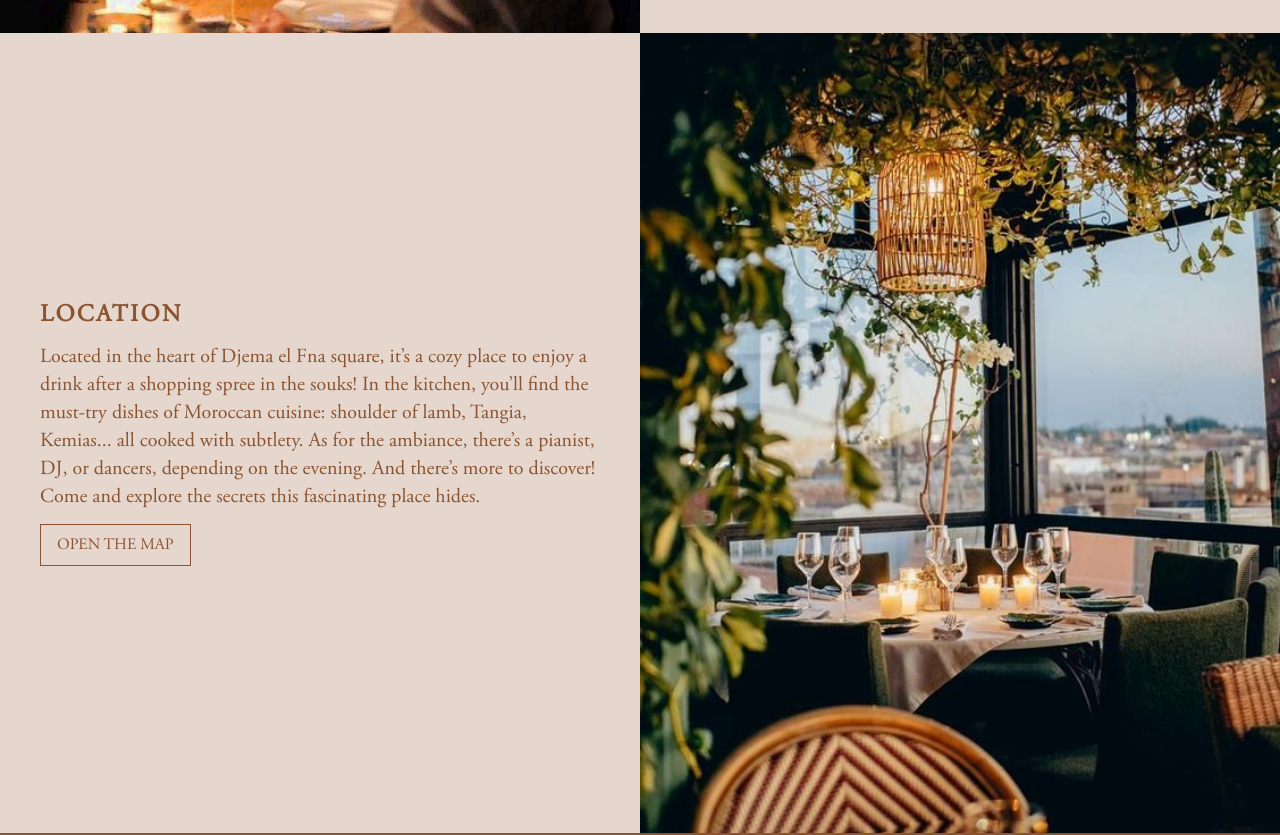
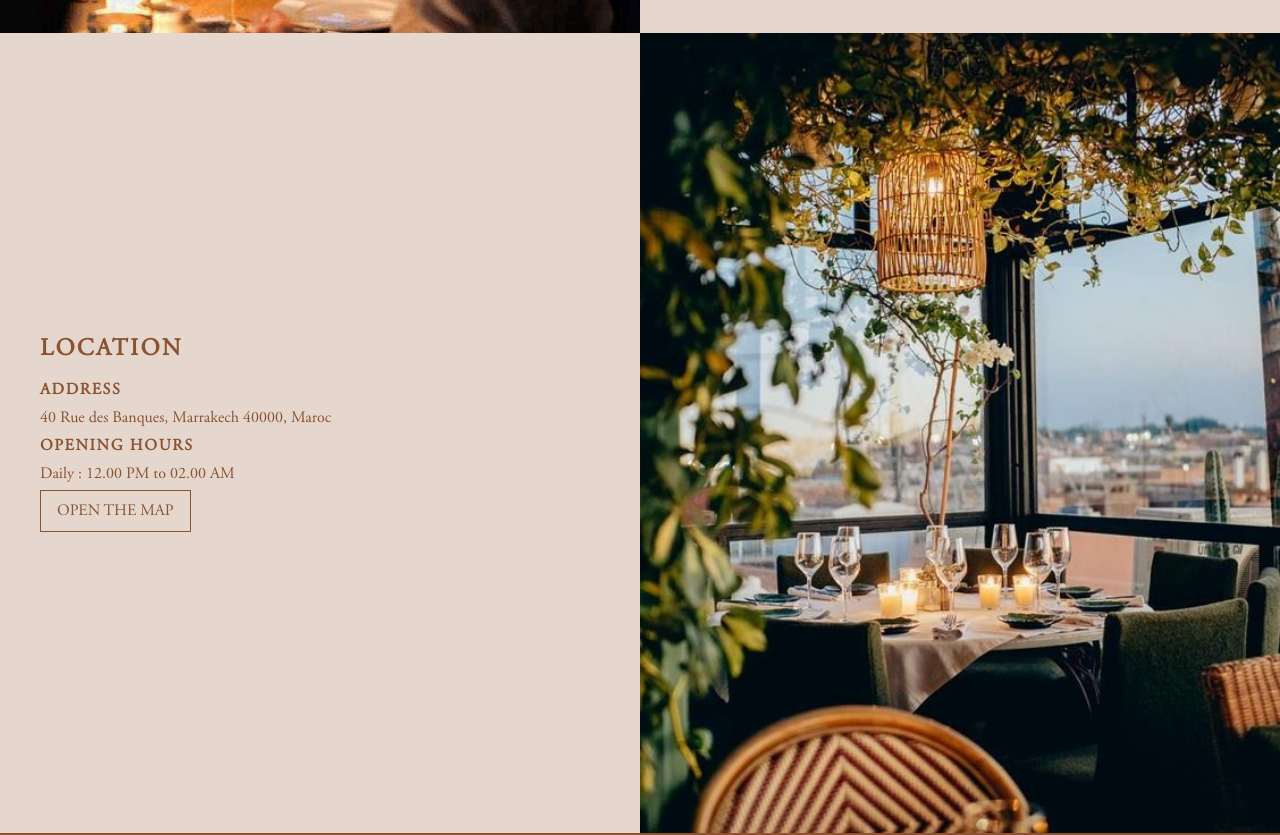
Before and after one commit to Youssef97dev/salama-v4, a Next.js app: page / in a window 1280 px wide. Shown: the part 3105-3940 px from the top of the page. Built offline with nearby package versions, Linux system fonts and the light colour scheme.

Commit message:
change location content

```diff
--- a/src/app/fr/components/Location.jsx
+++ b/src/app/fr/components/Location.jsx
@@ -8,18 +8,23 @@ const Location = () => {
       className="w-full h-full md:h-screen flex flex-col md:flex-row justify-center items-center"
     >
       <div className="h-full w-full md:w-1/2 flex flex-col justify-center items-center md:items-start text-primary px-10 py-10 md:py-0 space-y-3">
-        <span className="font-semibold text-lg md:text-2xl tracking-widest">
+        <span className="font-semibold text-lg md:text-2xl tracking-widest mb-2">
           LOCATION
         </span>
-        <p className="text-base md:text-xl text-center md:text-start">
-          {`Situé au cœur de la place Djema el Fna, c'est un endroit confortable pour prendre un verre après une séance de shopping dans les souks ! En cuisine, vous trouverez les incontournables de la cuisine marocaine : épaule d'agneau, Tangia, Kemias... le tout cuisiné avec subtilité. Côté ambiance, il y a un DJ et des danseurs, selon les soirs. Et ce n'est pas tout ! Venez explorer les secrets que cache ce lieu fascinant.`}
-        </p>
+        <span className="uppercase font-semibold tracking-widest">Adresse</span>
+        <span className="text-center">
+          40 Rue des Banques, Marrakech 40000, Maroc
+        </span>
+        <span className="uppercase font-semibold tracking-widest">
+          {`Horaires d'ouverture`}
+        </span>
+        <span className="text-center">Tous les jours : de 12h00 à 02h00</span>
         <Link
           href="https://www.google.com/maps/place/Le+Salama/@31.6264969,-7.9874887,173m/data=!3m1!1e3!4m6!3m5!1s0xdafee422b547dcb:0x77d12fb6b8ea2d42!8m2!3d31.6264238!4d-7.98697!16s%2Fg%2F1tcxr074?entry=ttu&g_ep=EgoyMDI0MTAxNi4wIKXMDSoASAFQAw%3D%3D"
           target="_blank"
           className="uppercase border border-primary text-primary px-4 py-2 hover:bg-primary hover:text-primary_2 transition-all ease-linear"
         >
-          Ouvrir la MAP
+          Ouvrir MAP
         </Link>
       </div>
       <div className="bg-primary_5 h-full w-full md:w-1/2">
--- a/src/components/Location.jsx
+++ b/src/components/Location.jsx
@@ -7,19 +7,18 @@ const Location = () => {
       id="location"
       className="w-full h-full md:h-screen flex flex-col md:flex-row justify-center items-center"
     >
-      <div className="h-full w-full md:w-1/2 flex flex-col justify-center items-center md:items-start text-primary px-10 py-10 md:py-0 space-y-3">
-        <span className="font-semibold text-lg md:text-2xl tracking-widest">
+      <div className="h-full w-full md:w-1/2 flex flex-col justify-center items-center md:items-start text-primary px-10 py-10 md:py-0 space-y-1">
+        <span className="font-semibold text-lg md:text-2xl tracking-widest mb-2">
           LOCATION
         </span>
-        <p className="text-base md:text-xl text-center md:text-start">
-          {`Located in the heart of Djema el Fna square, it’s a cozy place to
-          enjoy a drink after a shopping spree in the souks! In the kitchen,
-          you’ll find the must-try dishes of Moroccan cuisine: shoulder of lamb,
-          Tangia, Kemias... all cooked with subtlety. As for the ambiance,
-          there’s a pianist, DJ, or dancers, depending on the evening. And
-          there’s more to discover! Come and explore the secrets this
-          fascinating place hides.`}
-        </p>
+        <span className="uppercase font-semibold tracking-widest">Address</span>
+        <span className="text-center">
+          40 Rue des Banques, Marrakech 40000, Maroc
+        </span>
+        <span className="uppercase font-semibold tracking-widest">
+          Opening Hours
+        </span>
+        <span className="text-center">Daily : 12.00 PM to 02.00 AM</span>
         <Link
           href="https://www.google.com/maps/place/Le+Salama/@31.6264969,-7.9874887,173m/data=!3m1!1e3!4m6!3m5!1s0xdafee422b547dcb:0x77d12fb6b8ea2d42!8m2!3d31.6264238!4d-7.98697!16s%2Fg%2F1tcxr074?entry=ttu&g_ep=EgoyMDI0MTAxNi4wIKXMDSoASAFQAw%3D%3D"
           target="_blank"
```
